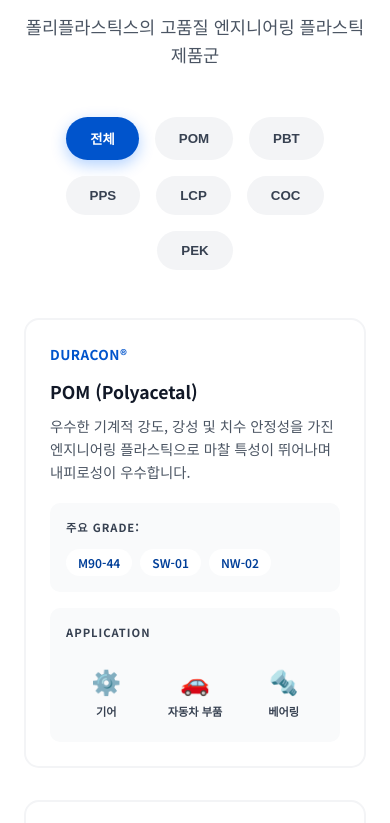
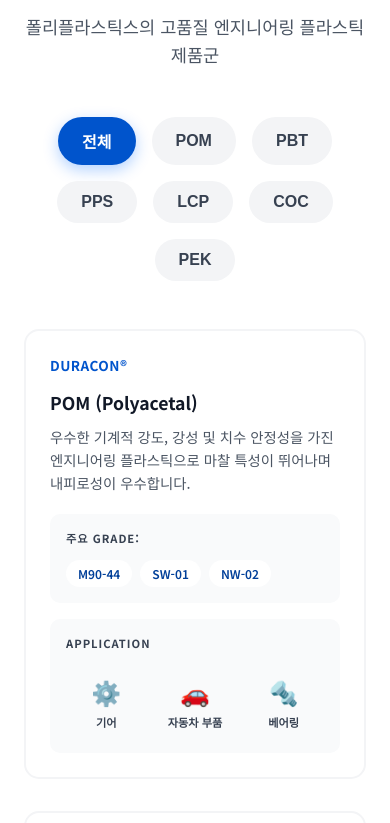
Before and after one commit to bumjinjung/polinet, a plain HTML site: page site/index.html in a window 390 px wide. Shown: the part 4078-4901 px from the top of the page. Drawn offline with Linux system fonts and the light colour scheme.

Commit message:
Set filter button font size to 1.00rem on mobile

```diff
--- a/site/styles.css
+++ b/site/styles.css
@@ -464,6 +464,7 @@ section {
     background: var(--gray-100);
     color: var(--gray-700);
     font-weight: 600;
+    font-size: 0.95rem;
     cursor: pointer;
     transition: all 0.3s ease;
 }
@@ -1032,6 +1033,11 @@ section {
         grid-template-columns: 1fr;
     }
 
+    /* 모바일에서 필터 버튼 글자 크기 증가 */
+    .filter-btn {
+        font-size: 1.00rem;
+    }
+
     .about-values {
         grid-template-columns: 1fr 1fr;
     }
```
